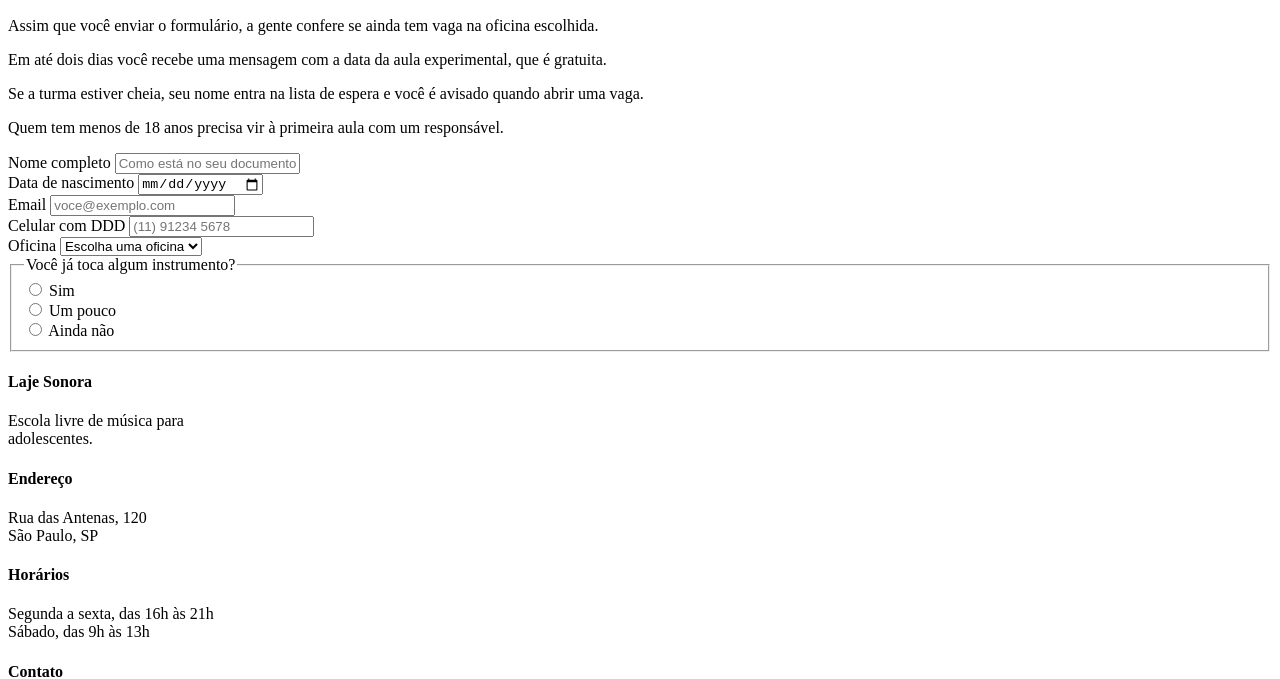
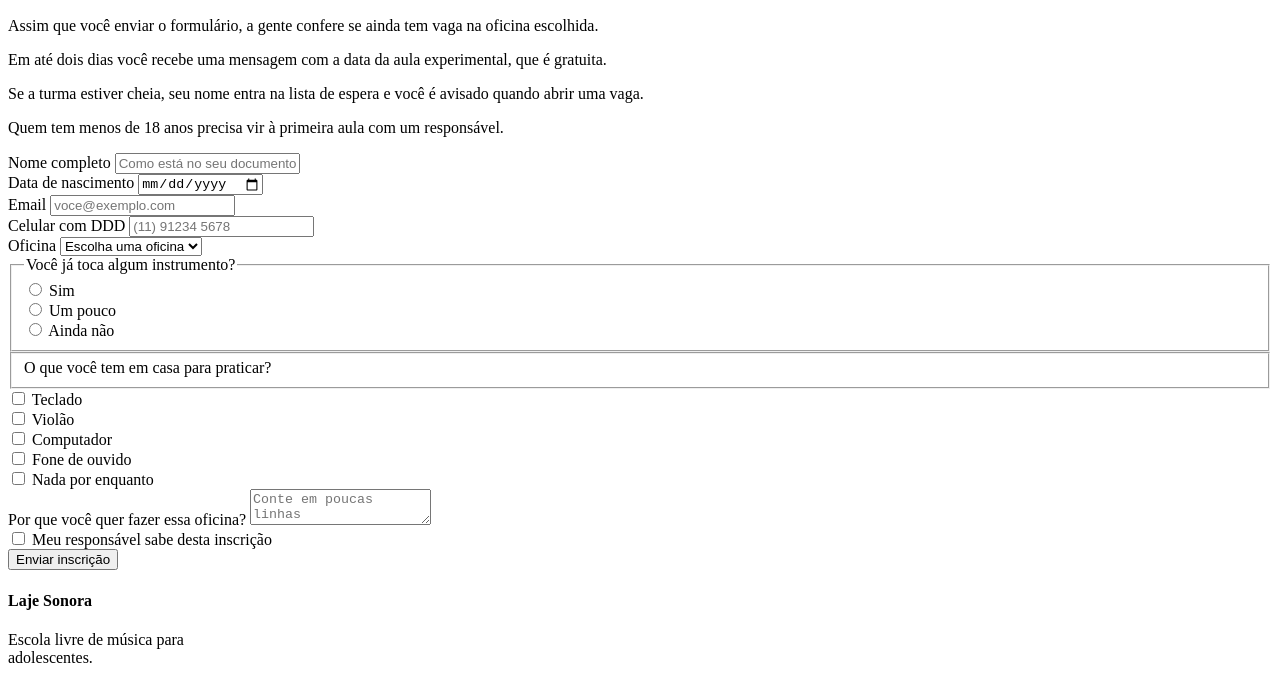
Before and after one commit to mariaclarafmedeiros11tic/laje_sonora, a plain HTML site: page inscricao.html in a window 1280 px wide. Shown: the part 154-833 px from the top of the page. Drawn offline with Linux system fonts and the light colour scheme; a web font is replaced by a local one.

Commit message:
Formulário de inscrição

```diff
--- a/inscricao.html
+++ b/inscricao.html
@@ -88,9 +88,50 @@
                                 <label for="tocaNao">Ainda não</label>
                             </div>
 
-
                         </div>
                     </fieldset>
+
+                    <fieldset class="grupo">O que você tem em casa para praticar?</fieldset>
+                    <div class="opcoes">
+                        <div class="opcao">
+                            <input type="checkbox" id="temViolao" name="tem" value="violao">
+                            <label for="temTeclado">Teclado</label>
+                        </div>
+
+                        <div class="opcao">
+                            <input type="checkbox" id="temTeclado" name="tem" value="teclado">
+                            <label for="temViolao">Violão</label>
+                        </div>
+
+                        <div class="opcao">
+                            <input type="checkbox" id="temComputador" name="tem" value="computador">
+                            <label for="temViolao">Computador</label>
+                        </div>
+
+                        <div class="opcao">
+                            <input type="checkbox" id="temFone" name="tem" value="fone">
+                            <label for="temFone">Fone de ouvido</label>
+                        </div>
+
+                        <div class="opcao">
+                            <input type="checkbox" id="temNada" name="tem" value="nada">
+                            <label for="temNada">Nada por enquanto</label>
+                        </div>
+
+                        <div class="campo">
+                            <label for="motivo">Por que você quer fazer essa oficina?</label>
+                            <textarea name="motivo" id="motivo" placeholder="Conte em poucas linhas"></textarea>
+                        </div>
+
+                        <div class="opcao">
+                            <input type="checkbox" id="responsavel" name="responsavel">
+                            <label for="">Meu responsável sabe desta inscrição</label>
+                        </div>
+
+                        <div>
+                            <button class="botao" type="submit">Enviar inscrição</button>
+                        </div>
+                    </div>
                 </form>
             </div>
         </main>
```
